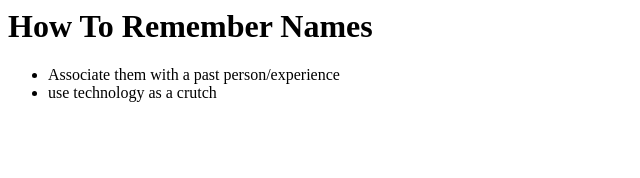
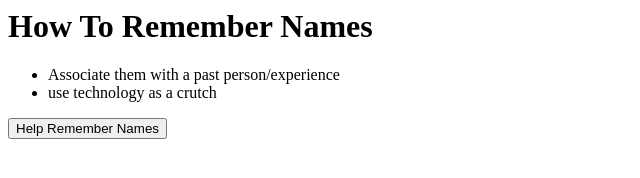
Before and after one commit to lukeschunk/remembering_names_practice, a plain HTML site: page index.html in a window 1280 px wide. Shown: the whole page, without its empty margins (0-640 px from the left). Drawn offline with Linux system fonts and the light colour scheme.

Commit message:
added button for remembering names help

```diff
--- a/index.html
+++ b/index.html
@@ -11,5 +11,6 @@
         <li>Associate them with a past person/experience</li>
         <li>use technology as a crutch</li>
     </ul>
+    <button>Help Remember Names</button>
 </body>
 </html>
```
